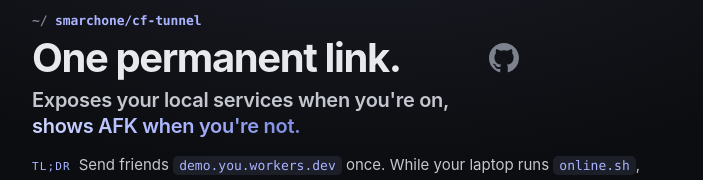
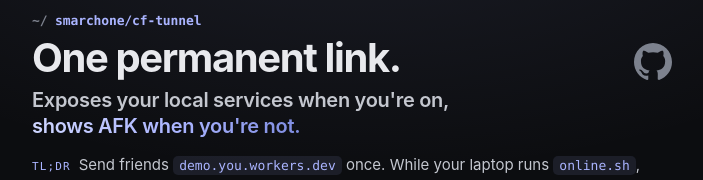
Before and after one commit to smarchone/cf-tunnel, a plain HTML site: page docs/index.html in a window 1280 px wide. Shown: the top 180 px of the page, without its empty margins (288-991 px from the left). Drawn offline with Linux system fonts and the light colour scheme.

Commit message:
github page: right-align and enlarge repo icon
Co-Authored-By: Claude Opus 5.5 <noreply@anthropic.com>

```diff
--- a/docs/index.html
+++ b/docs/index.html
@@ -36,10 +36,10 @@
     h1 a { color:inherit; text-decoration:none; }
     h1 a:hover span { text-decoration:underline; text-underline-offset:3px; }
     .top { display:flex; align-items:flex-start; gap:40px; }
-    .top .hero { flex:0 1 auto; min-width:0; }   /* icon sits just past the slogan, not at the far edge */
+    .top .hero { flex:1 1 auto; min-width:0; }   /* icon sits at the right edge of the content column */
     .repo { flex:none; margin-top:6px; color:var(--dim); transition:color .15s; }
     .repo:hover { color:var(--white); }
-    .repo svg { display:block; width:30px; height:30px; fill:currentColor; }
+    .repo svg { display:block; width:38px; height:38px; fill:currentColor; }
     .hero { margin:0 0 14px; font:700 clamp(28px, 5vw, 40px)/1.05 var(--sans); color:var(--white); letter-spacing:-.035em; }
     .hero .sub { display:block; margin-top:8px; font:600 clamp(17px, 2.6vw, 20px)/1.3 var(--sans); color:var(--fg); letter-spacing:-.015em; }
     .hero em { font-style:normal; color:var(--accent);
```
